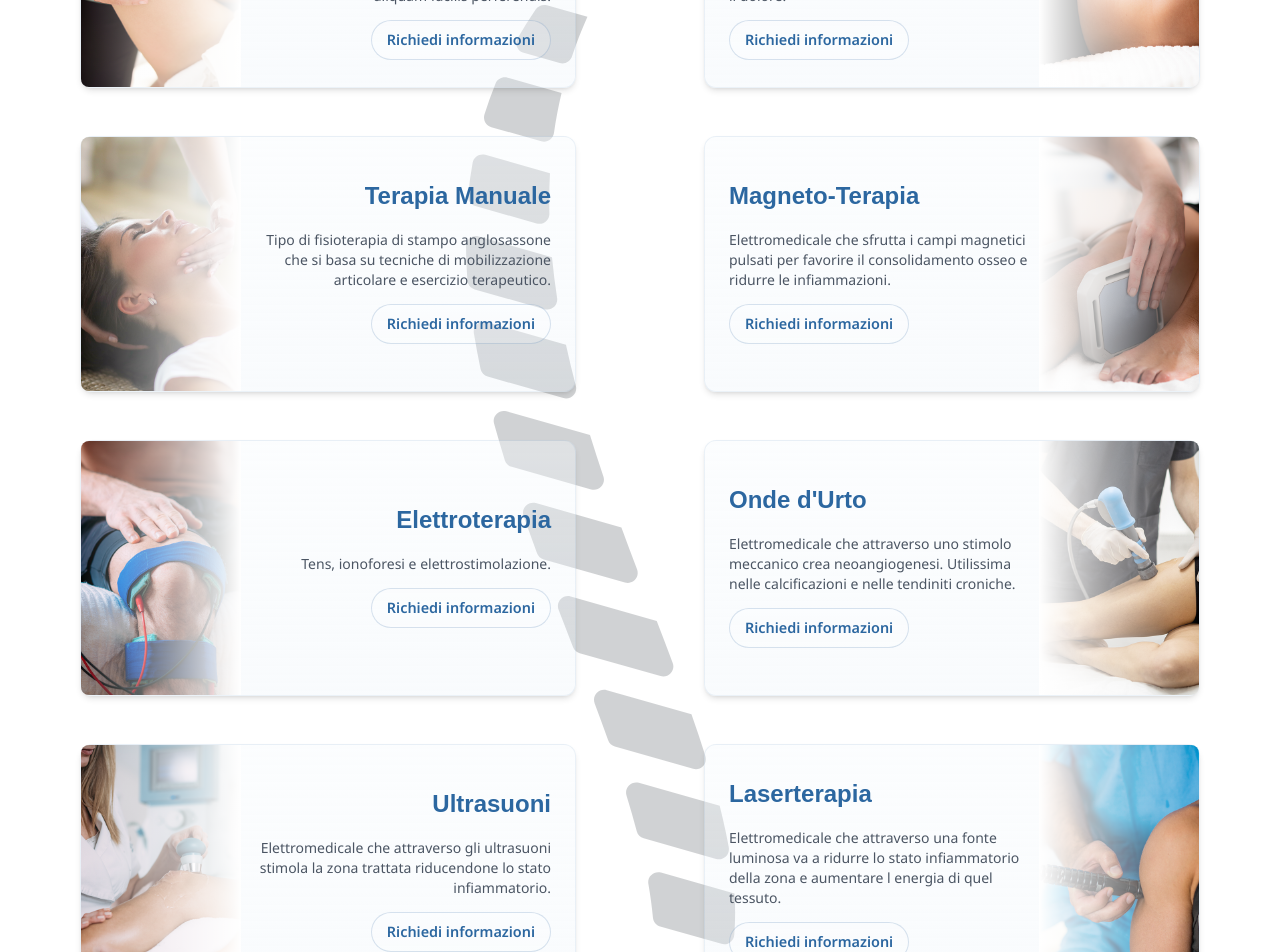
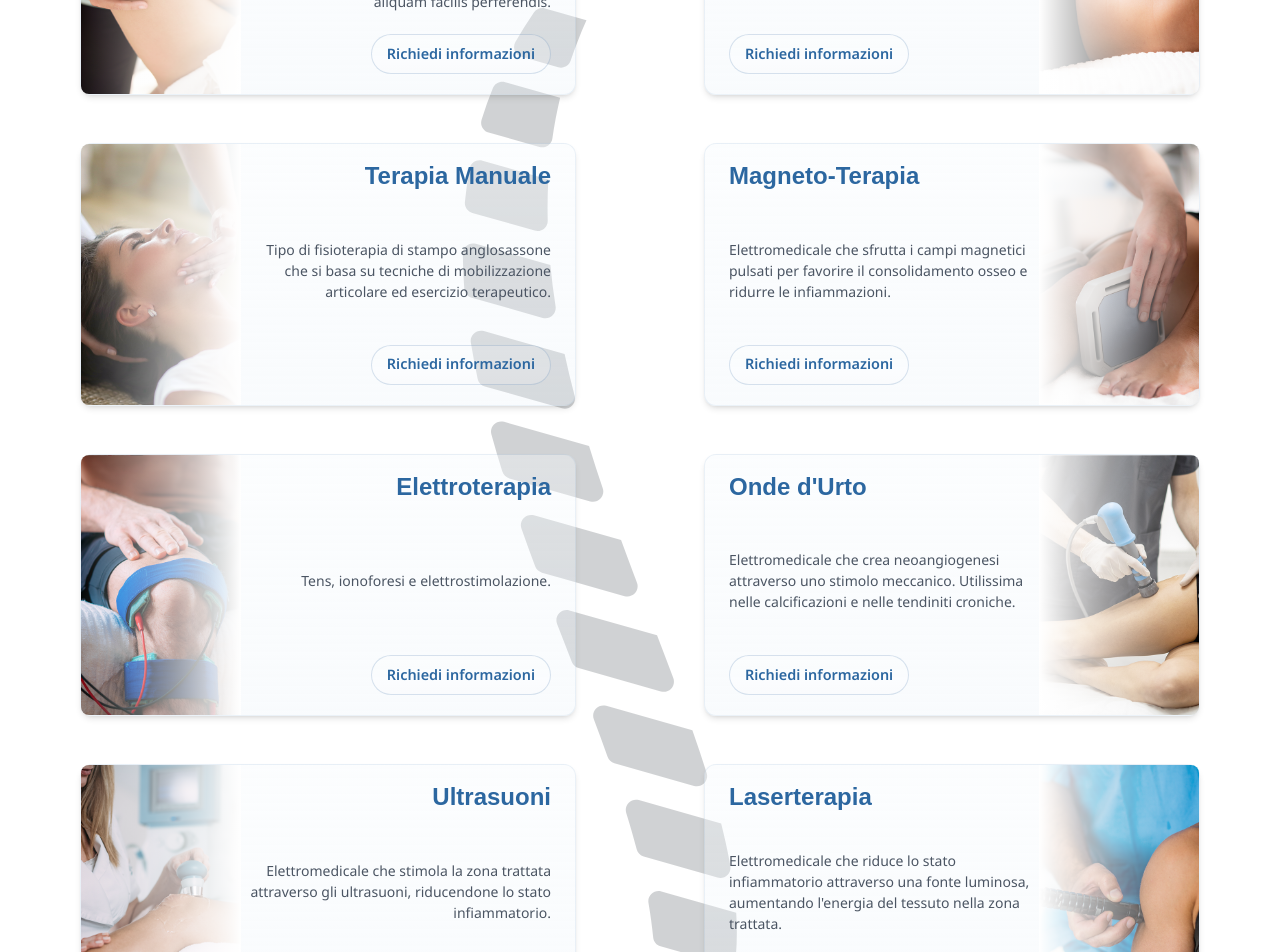
Before and after one commit to rolindaz/ars-fisio, a React (Vite) app: page /servizi in a window 1280 px wide. Shown: the part 440-1392 px from the top of the page. Built offline with nearby package versions, Linux system fonts and the light colour scheme; a web font is replaced by a local one.

Commit message:
feat: improve ServiceCard layout and styling for better readability and user experience
Co-authored-by: Copilot <copilot@github.com>

```diff
--- a/assets/services/services.js
+++ b/assets/services/services.js
@@ -9,13 +9,13 @@ const services = [
     slug: "manipolazione-vertebrale",
     title: "Manipolazione Vertebrale",
     image: "/services/manipolazione-vertebrale.png",
-    description: "La manipolazione vertebrale consiste nella manipolazione della colonna vertebrale eseguita per indurre un rilassamento muscolare, migliorare il movimento e ridurre il dolore."
+    description: "Manipolazione della colonna vertebrale eseguita per indurre un rilassamento muscolare, migliorare il movimento e ridurre il dolore."
     },
   {
     slug: "terapia-manuale",
     title: "Terapia Manuale",
     image: "/services/terapia-manuale.png",
-    description: "Tipo di fisioterapia di stampo anglosassone che si basa su tecniche di mobilizzazione articolare e esercizio terapeutico."
+    description: "Tipo di fisioterapia di stampo anglosassone che si basa su tecniche di mobilizzazione articolare ed esercizio terapeutico."
     },
   {
     slug: "magneto-terapia",
@@ -33,25 +33,25 @@ const services = [
     slug: "onde-d-urto",
     title: "Onde d'Urto",
     image: "/services/shock-wave.png",
-    description: "Elettromedicale che attraverso uno stimolo meccanico crea neoangiogenesi. Utilissima nelle calcificazioni e nelle tendiniti croniche."
+    description: "Elettromedicale che crea neoangiogenesi attraverso uno stimolo meccanico. Utilissima nelle calcificazioni e nelle tendiniti croniche."
     },
   {
     slug: "ultrasuoni",
     title: "Ultrasuoni",
     image: "/services/ultrasuoni.png",
-    description: "Elettromedicale che attraverso gli ultrasuoni stimola la zona trattata riducendone lo stato infiammatorio."
+    description: "Elettromedicale che stimola la zona trattata attraverso gli ultrasuoni, riducendone lo stato infiammatorio."
     },
   {
     slug: "laserterapia",
     title: "Laserterapia",
     image: "/services/laser.png",
-    description: "Elettromedicale che attraverso una fonte luminosa va a ridurre lo stato infiammatorio della zona e aumentare l energia di quel tessuto."
+    description: "Elettromedicale che riduce lo stato infiammatorio attraverso una fonte luminosa, aumentando l'energia del tessuto nella zona trattata."
     },
   {
     slug: "tecarterapia",
     title: "Tecarterapia",
     image: "/services/tecarterapia.jpg",
-    description: "Elettromedicale che attraverso il campo elettromagnetico consente di ridurre creare calore all' interno del tessuto, ridurre lo stato infiammatorio e richiamare sangue nella zona. Riducendo la tensione muscolare e diminuendo il dolore."
+    description: "Elettromedicale che crea calore all'interno del tessuto attraverso il campo elettromagnetico,  richiamando sangue nella zona trattata e riducendo lo stato infiammatorio, il dolore e la tensione muscolare."
     },
   {
     slug: "osteopatia",
--- a/src/components/ServiceCard.jsx
+++ b/src/components/ServiceCard.jsx
@@ -18,16 +18,18 @@ export default function ServiceCard({
         className={`service-card-target w-full ${isHighlighted ? "service-card-target--highlighted" : ""} ${align === "right" ? "animate-slide-right" : "animate-slide-left"}`}
       >
         <div
-          className={`service-card-surface inner-card group flex w-full items-center justify-between gap-2 rounded-xl backdrop-blur-md shadow-md transition-all min-h-44 duration-500 hover:-translate-y-1 hover:shadow-lg ${align === "right" ? "flex-row-reverse text-right" : ""}`}
+          className={`service-card-surface inner-card group flex w-full items-stretch justify-between gap-2 rounded-xl backdrop-blur-md shadow-md transition-all min-h-44 duration-500 hover:-translate-y-1 hover:shadow-lg ${align === "right" ? "flex-row-reverse text-right" : ""}`}
         >
           {/* Text */}
-          <div className={`service-card-copy py-5 ${align === "right" ? "pe-6 items-end" : "ps-6 items-start"}`}>
+          <div className={`service-card-copy self-stretch py-5 ${align === "right" ? "pe-6 items-end" : "ps-6 items-start"}`}>
             <h3
               className={`service-card-title text-base font-heading font-semibold mb-2 ${align === "right" ? "text-right" : "text-left"}`}
             >
               {title}
             </h3>
-            <p className="service-card-description text-sm">{description}</p>
+            <div className="service-card-description-wrap">
+              <p className="service-card-description text-sm">{description}</p>
+            </div>
             <a
               href={serviceCardCtaHref}
               className={`service-card-cta ${align === "right" ? "self-end" : "self-start"}`}
--- a/src/index.css
+++ b/src/index.css
@@ -714,19 +714,33 @@ a:visited:active {
 
 .service-card-copy {
   display: flex;
+  height: 100%;
   flex: 1 1 auto;
   flex-direction: column;
   gap: 0.9rem;
 }
 
+.service-card-description-wrap {
+  display: flex;
+  align-items: center;
+  min-height: calc(1.5em * 5);
+}
+
 .service-card-description {
   color: var(--text-info);
+  line-height: 1.5;
+  line-clamp: 5;
+  display: -webkit-box;
+  -webkit-line-clamp: 5;
+  -webkit-box-orient: vertical;
+  overflow: hidden;
 }
 
 .service-card-cta {
   display: inline-flex;
   align-items: center;
   justify-content: center;
+  margin-top: auto;
   min-height: 2.5rem;
   padding: 0.7rem 1rem;
   border-radius: 999px;
```
